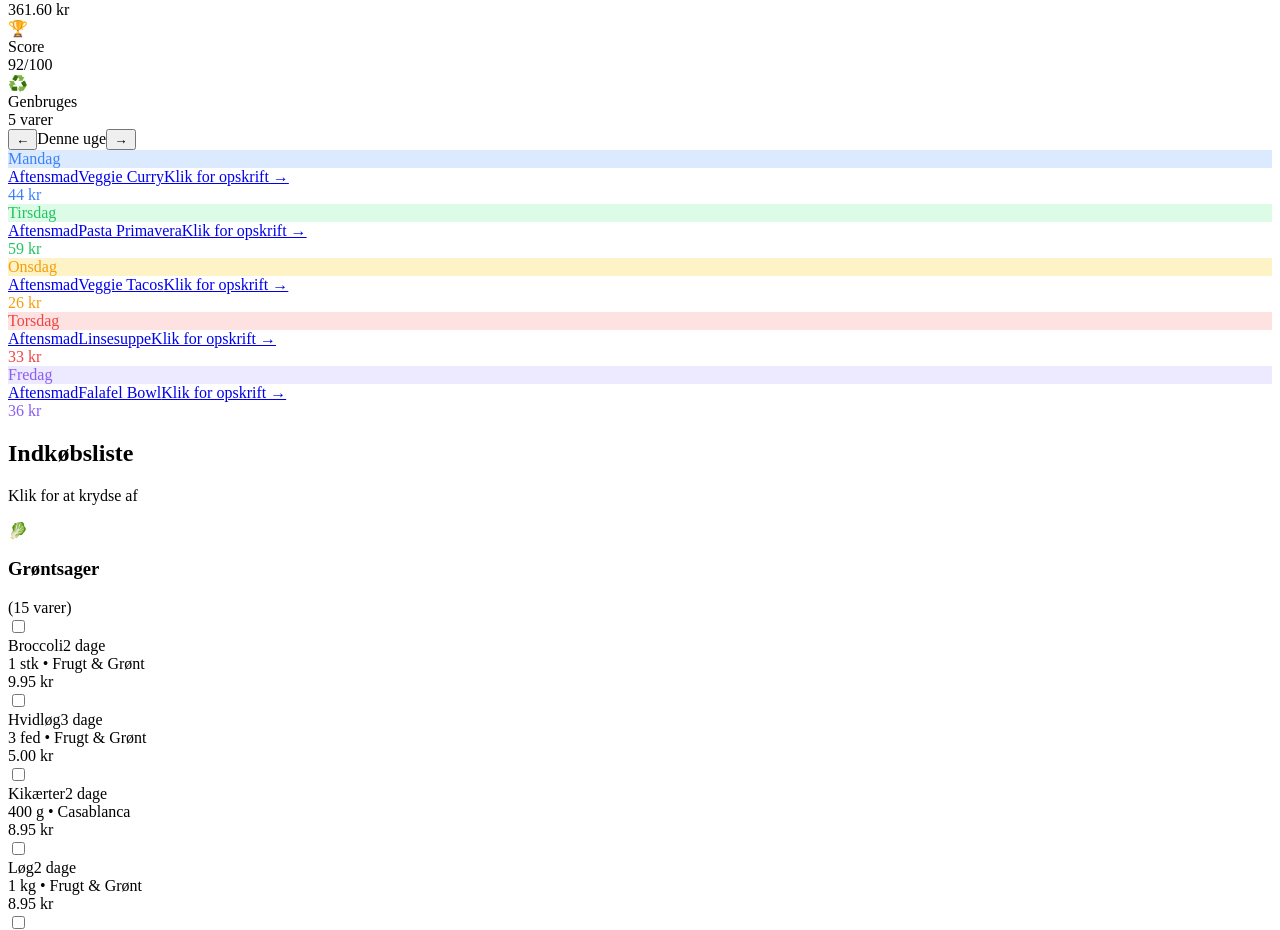
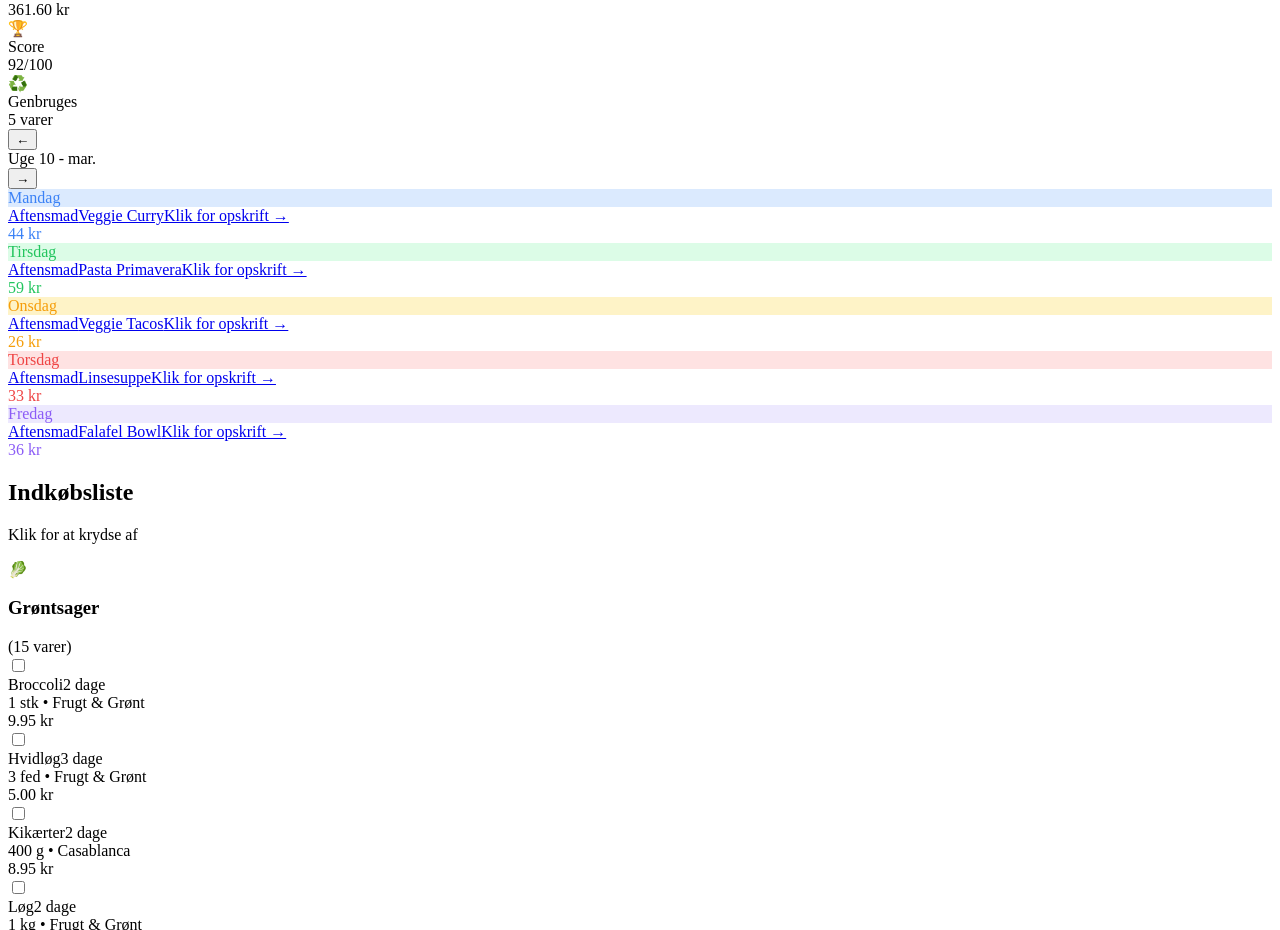
Before and after one commit to SevkanFeisty/feisty-recipes, a Next.js app: page /madplan in a window 1280 px wide. Shown: the part 1860-2790 px from the top of the page. Built offline with nearby package versions, Linux system fonts and the light colour scheme; a web font is replaced by a local one.

Commit message:
Add: calendar-based week navigation starting from March 2026

```diff
--- a/app/madplan/page.js
+++ b/app/madplan/page.js
@@ -216,6 +216,32 @@ export default function MadplanPage() {
 
   const totalPrice = Object.values(groceryList).flat().reduce((sum, item) => sum + item.price, 0);
 
+  // Calculate week dates - week starting Monday March 2nd, 2026
+  const getWeekLabel = (offset) => {
+    const startDate = new Date('2026-03-02'); // Monday of current week
+    startDate.setDate(startDate.getDate() + (offset * 7));
+
+    const endDate = new Date(startDate);
+    endDate.setDate(endDate.getDate() + 4); // Friday
+
+    const startDay = startDate.getDate();
+    const endDay = endDate.getDate();
+    const month = startDate.toLocaleDateString('da-DK', { month: 'short' });
+
+    if (offset === 0) return `Uge ${getWeekNumber(startDate)} - ${month}`;
+    if (offset === 1) return `Næste uge (${month})`;
+    if (offset === -1) return `Sidste uge (${month})`;
+    return `${month} ${startDay}-${endDay}`;
+  };
+
+  const getWeekNumber = (date) => {
+    const d = new Date(Date.UTC(date.getFullYear(), date.getMonth(), date.getDate()));
+    const dayNum = d.getUTCDay() || 7;
+    d.setUTCDate(d.getUTCDate() + 4 - dayNum);
+    const yearStart = new Date(Date.UTC(d.getUTCFullYear(),0,1));
+    return Math.ceil((((d - yearStart) / 86400000) + 1)/7);
+  };
+
   const getDanishDay = (dayName) => {
     const day = days.find(d => d.day_en === dayName);
     return day ? day.name : dayName;
@@ -270,9 +296,9 @@ export default function MadplanPage() {
         {/* Week Navigation */}
         <div className="flex items-center justify-center gap-4 mb-6">
           <button onClick={() => setWeekOffset(weekOffset - 1)} className="w-8 h-8 rounded-full bg-white shadow-sm flex items-center justify-center text-slate-600 hover:bg-slate-50">←</button>
-          <span className="text-lg font-semibold text-slate-900 min-w-[150px] text-center">
-            {weekOffset === 0 ? "Denne uge" : weekOffset === 1 ? "Næste uge" : `${weekOffset} uger frem`}
-          </span>
+          <div className="text-lg font-semibold text-slate-900 min-w-[200px] text-center">
+            {getWeekLabel(weekOffset)}
+          </div>
           <button onClick={() => setWeekOffset(weekOffset + 1)} className="w-8 h-8 rounded-full bg-white shadow-sm flex items-center justify-center text-slate-600 hover:bg-slate-50">→</button>
         </div>
 
```
